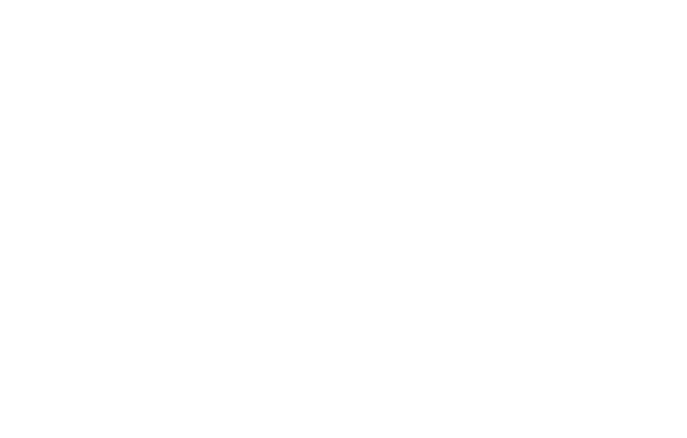
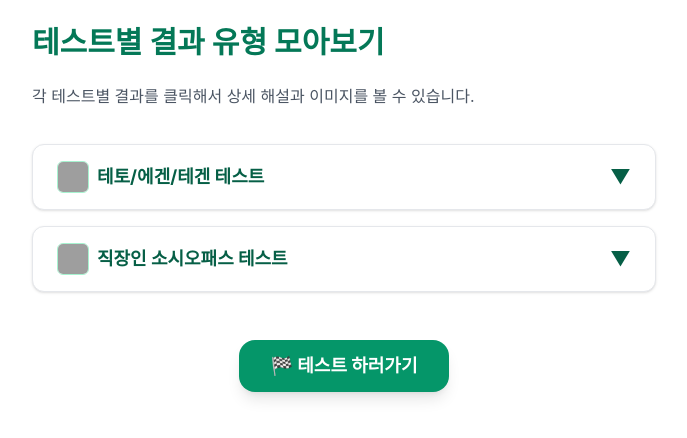
Before and after one commit to ParkHugh/TestHugh, a React (Create React App) app: page /results in a window 1280 px wide. Before the commit this address had no page. Shown: the top 438 px of the page, without its empty margins (296-983 px from the left). Built offline with nearby package versions, Linux system fonts and the light colour scheme; grey boxes are pictures that could not be loaded.

Commit message:
설명 추가

```diff
--- a/src/App.js
+++ b/src/App.js
@@ -5,7 +5,7 @@ import MainPage from './pages/MainPage';
 import PrivacyPolicy from './pages/PrivacyPolicy';
 import Contact from './pages/Contact';
 import About from './pages/About';
-
+import TestsResults from './pages/TestsResults';
 // 테스트 import 경로! (폴더구조 기준)
 // 앞으로 다른 테스트도 import만 추가하면 됨
 import TetoTest from './tests/tetotest/TetoTest';
@@ -20,6 +20,7 @@ function App() {
     <BrowserRouter>
       <Routes>
         <Route path="/" element={<MainPage />} />
+        <Route path="/results" element={<TestsResults />} />
         <Route path="/tetotest" element={<TetoTest />} />
         <Route path="/sociopath" element={<SocioTest />} />
         <Route path="/privacypolicy" element={<PrivacyPolicy />} />
--- a/src/pages/MainPage.jsx
+++ b/src/pages/MainPage.jsx
@@ -1,20 +1,15 @@
 // src/pages/MainPage.jsx
 import { Link } from 'react-router-dom';
-
 import tetotestMeta from '../tests/tetotest/meta';
 import sociopathMeta from '../tests/sociopathtest/meta';
 
-const tests = [
-    tetotestMeta,
-    sociopathMeta,
-    // ...다른 테스트 추가 가능
-];
+const tests = [tetotestMeta, sociopathMeta];
 
 export default function MainPage() {
     return (
         <div className="min-h-screen flex flex-col bg-gradient-to-br from-gray-50 via-white to-emerald-50">
-            {/* 헤더 */}
-            <header className="w-full border-b border-gray-100 bg-white py-8 mb-10">
+            {/* 헤더 (중앙 정렬) */}
+            <header className="w-full border-b border-gray-100 bg-white py-8 mb-3">
                 <div className="max-w-xl mx-auto flex flex-col items-center">
                     <h1 className="font-brand font-extrabold tracking-tight mb-2 select-none drop-shadow-sm flex items-end gap-2">
                         <span className="text-5xl md:text-6xl text-gray-900">TEST /</span>
@@ -26,6 +21,17 @@ export default function MainPage() {
                 </div>
             </header>
 
+            {/* 👉 헤더 하단, 우측에 버튼 딱! */}
+            <div className="w-full max-w-2xl mx-auto flex justify-center px-2 mb-6">
+                <Link
+                    to="/results"
+                    className="font-bold text-emerald-800 bg-emerald-50 hover:bg-emerald-100 border border-emerald-100 px-5 py-2 rounded-xl shadow-sm transition text-base md:text-lg whitespace-nowrap"
+                >
+                    📝 테스트별 결과 유형 보기
+                </Link>
+            </div>
+
+            {/* 카드 리스트 */}
             <div className="flex-1 flex flex-col items-center justify-center px-4">
                 <div className="w-full max-w-2xl flex flex-col gap-8">
                     {tests.map(test => (
@@ -56,7 +62,6 @@ export default function MainPage() {
                                 `}>
                                     {test.title}
                                 </h2>
-                                {/* 소시오패스 테스트엔 레이블 배지 강조 */}
                                 {test.id === 'sociopathtest' && (
                                     <div className="mb-2">
                                         <span className="inline-block bg-red-800 text-white text-xs px-3 py-1 rounded-full shadow font-semibold tracking-wide">
@@ -75,6 +80,8 @@ export default function MainPage() {
                     ))}
                 </div>
             </div>
+
+            {/* 푸터 */}
             <footer className="w-full border-t bg-gray-50 py-6 mt-10 text-center text-gray-500 text-sm">
                 <div className="flex justify-center space-x-4">
                     <a href="/about" className="hover:underline">About</a>
--- /dev/null
+++ b/src/pages/TestsResults.jsx
@@ -0,0 +1,113 @@
+import React, { useState } from "react";3
+import { Link } from 'react-router-dom';
+import tetotestMeta from "../tests/tetotest/meta";
+import tetotestResults from "../tests/tetotest/resultDescriptions";
+import tetotestImages from "../tests/tetotest/resultImages";
+
+import sociopathMeta from "../tests/sociopathtest/meta";
+import sociopathResults from "../tests/sociopathtest/resultDescriptions";
+import sociopathImages from "../tests/sociopathtest/resultImages";
+
+const testResultSets = [
+  {
+    meta: tetotestMeta,
+    results: tetotestResults,   // 객체
+    images: tetotestImages,
+    isObject: true,
+    description: "호르몬 유형 테스트의 다양한 결과와 상세 특성을 확인할 수 있습니다.",
+  },
+  {
+    meta: sociopathMeta,
+    results: sociopathResults,  // 배열
+    images: sociopathImages,
+    isObject: false,
+    description: "직장인 소시오패스 테스트의 결과별 해설과 이미지를 한 눈에!",
+  },
+  // 앞으로 테스트 추가 여기에!
+];
+
+export default function TestsResults() {
+  const [openIndex, setOpenIndex] = useState(null);
+
+  return (
+    <div className="max-w-2xl mx-auto p-6 pb-16">
+      <h1 className="text-3xl font-bold mb-6 text-emerald-700">테스트별 결과 유형 모아보기</h1>
+      <p className="mb-9 text-gray-600">각 테스트별 결과를 클릭해서 상세 해설과 이미지를 볼 수 있습니다.</p>
+      <div className="space-y-4">
+        {testResultSets.map(({ meta, results, images, isObject, description }, i) => (
+          <div key={meta.id} className="border rounded-xl shadow bg-white">
+            {/* 테스트 목록 아코디언 헤더 */}
+            <button
+              onClick={() => setOpenIndex(openIndex === i ? null : i)}
+              className="flex w-full items-center justify-between px-6 py-4 font-bold text-lg text-emerald-800 focus:outline-none"
+            >
+              <span className="flex items-center gap-2">
+                <img src={meta.image} alt={meta.title} className="w-8 h-8 rounded-md object-cover border border-emerald-200" />
+                {meta.title}
+              </span>
+              <span className="text-xl">{openIndex === i ? "▲" : "▼"}</span>
+            </button>
+            {/* 펼쳐진 결과 상세 */}
+            {openIndex === i && (
+              <div className="px-6 pb-6">
+                <p className="mb-4 text-gray-500">{description}</p>
+                <div className="grid gap-6">
+                  {isObject
+                    ? Object.entries(results).map(([key, res], idx) => (
+                        <div key={key} className="flex items-center gap-4 border-b py-3 last:border-b-0">
+                          {images[key] && (
+                            <img
+                              src={images[key]}
+                              alt={key}
+                              className="w-16 h-16 object-cover rounded-xl border border-emerald-100 bg-gray-50"
+                            />
+                          )}
+                          <div className="flex-1">
+                            <div className="font-bold text-base mb-1 text-emerald-800">{key}</div>
+                            <div className="mb-1">
+                              <span className="font-semibold text-green-600 text-xs mr-1">성격적 특성</span>
+                              <span className="text-gray-700 text-xs">{res.성격적특성?.join(' / ')}</span>
+                            </div>
+                            <div className="mb-1">
+                              <span className="font-semibold text-blue-600 text-xs mr-1">행동적 특성</span>
+                              <span className="text-gray-700 text-xs">{res.행동적특성?.join(' / ')}</span>
+                            </div>
+                            <div>
+                              <span className="font-semibold text-pink-600 text-xs mr-1">연애스타일</span>
+                              <span className="text-gray-700 text-xs">{res.연애스타일?.join(' / ')}</span>
+                            </div>
+                          </div>
+                        </div>
+                      ))
+                    : results.map((res, idx) => (
+                        <div key={res.id || res.name} className="flex items-center gap-4 border-b py-3 last:border-b-0">
+                          {images[idx] && (
+                            <img
+                              src={images[idx]}
+                              alt={res.name}
+                              className="w-16 h-16 object-cover rounded-xl border border-red-100 bg-gray-50"
+                            />
+                          )}
+                          <div>
+                            <div className="font-bold text-base mb-1 text-red-500">{res.name}</div>
+                            <div className="text-gray-700 text-xs">{res.description}</div>
+                          </div>
+                        </div>
+                      ))}
+                </div>
+              </div>
+            )}
+          </div>
+        ))}
+      </div>
+      <div className="flex justify-center mt-12">
+        <Link
+          to="/"
+          className="bg-emerald-600 hover:bg-emerald-700 text-white font-bold px-8 py-3 rounded-2xl text-lg shadow-lg transition"
+        >
+          🏁 테스트 하러가기
+        </Link>
+      </div>
+    </div>
+  );
+}
```
